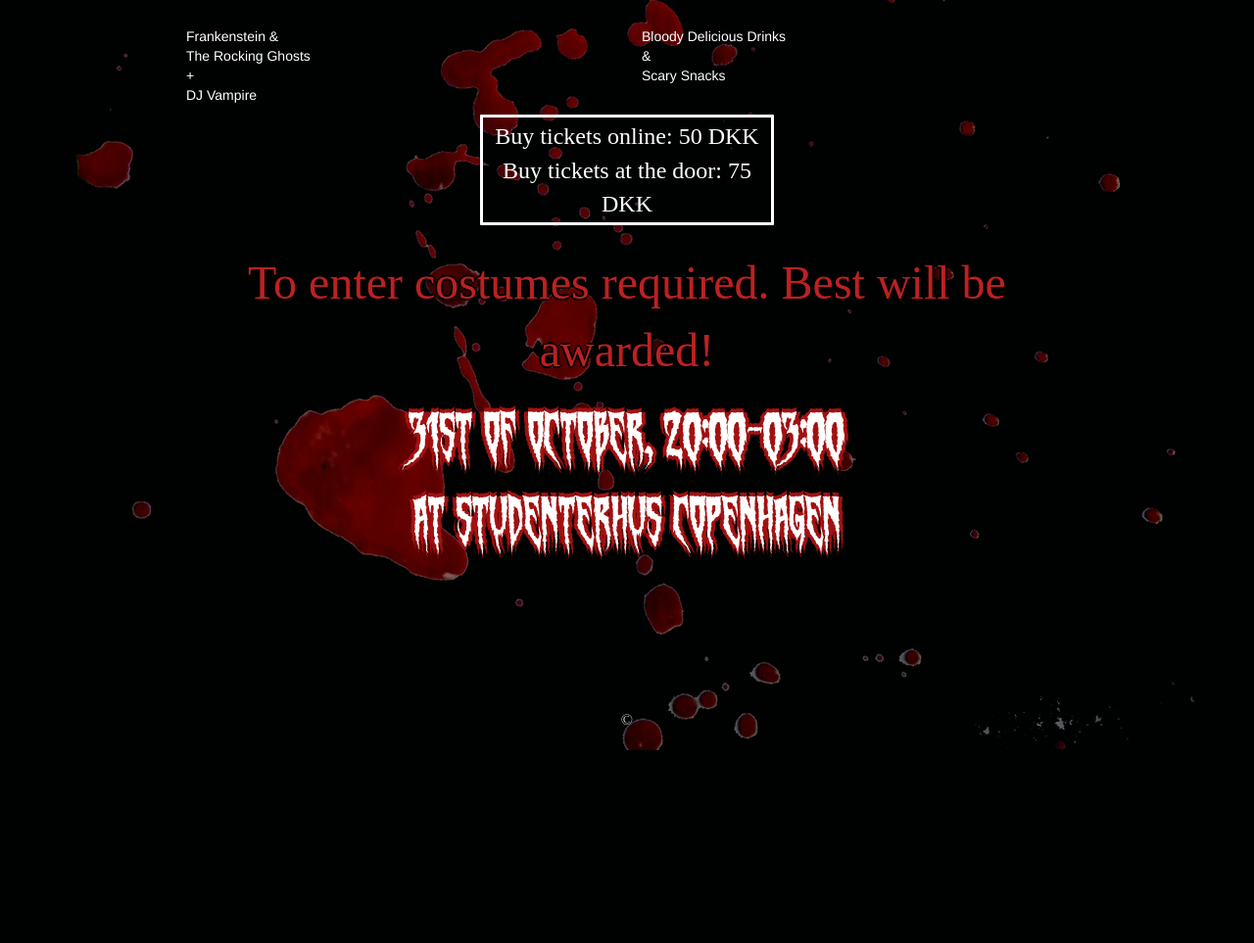
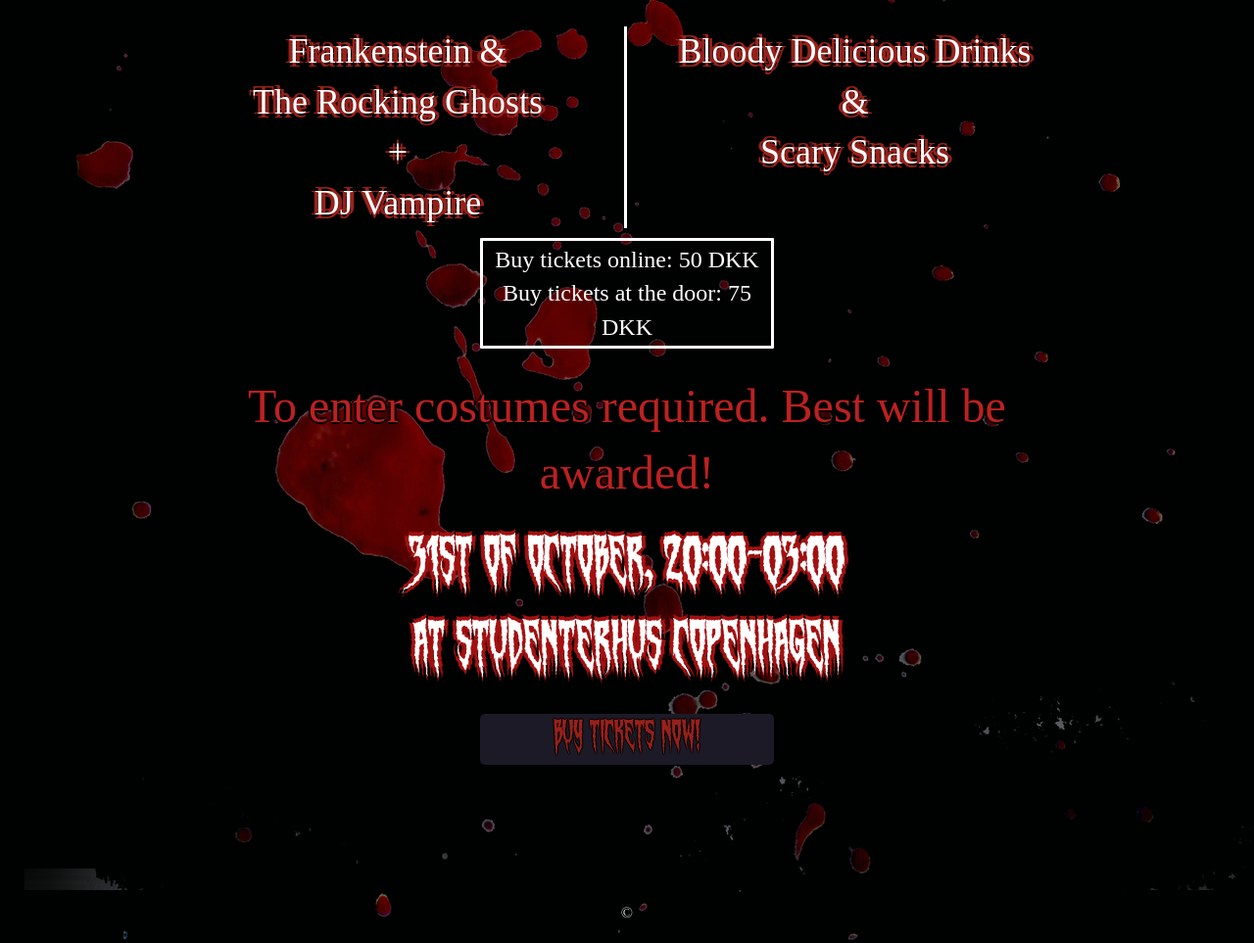
Before and after one commit to cptroar/cptroar.github.io, a plain HTML site: page index.html in a window 1280 px wide. Shown: the part 691-1654 px from the top of the page at 98% size. Before the commit the page ends 1457 px from the top, so only its background shows below. Drawn offline with Linux system fonts and the light colour scheme; a web font is replaced by a local one.

Commit message:
FinalHoefully

```diff
--- a/index.html
+++ b/index.html
@@ -5,12 +5,12 @@
     <meta charset="utf-8">
     <meta content="IE=edge" http-equiv="X-UA-Compatible">
     <meta content="width=device-width, initial-scale=1" name="viewport">
-    <meta content="" name="description">
-    <meta content="" name="author">
+    <meta content="Spooky, great fun and meet new people, taste delicious food and listen to great music, celebrating the day of the dead and monsters. Best costume gets rewarded!" name="description">
+    <meta content="Skeletor & Panthor" name="author">
     <meta name="robots" content="noindex">
 
 
-    <title>HALLOWEEN PARTY!</title><!-- Bootstrap Core CSS -->
+    <title>HALLOWEEN PARTY! - Exciting, spooky fun in Copenhagen, food and prizes.</title><!-- Bootstrap Core CSS -->
     <link href="css/bootstrap.min.css" rel="stylesheet"><!-- Custom CSS -->
     <link href="css/style.css" rel="stylesheet">
     <!-- HTML5 Shim and Respond.js IE8 support of HTML5 elements and media queries -->
@@ -71,7 +71,7 @@
 
 
  <img class="img-responsive" id="frontimage" src="img/frontlogo.jpg" alt="Logo">
-<a class="discoverbutton" href="discover.html"> <div class="discoverbutton">
+<a class="discoverbutton" href="http://www.google.com"> <div class="discoverbutton">
 
             <h1>BUY TICKETS NOW!</h1>
 
@@ -84,12 +84,12 @@
 
             <div class="container-fluid" id="maincontentwrapper">
 
-            <div class="col-xl-6 col-lg-6 col-md-6 col-sm-6 col-xs-12 maininfo">
+            <div class="col-xl-6 col-lg-6 col-md-6 col-sm-6 col-xs-12 maininfo1">
             Frankenstein & <br>
             The Rocking Ghosts <br>
             + <br>
             DJ Vampire </div>
-            <div class="col-xl-6 col-lg-6 col-md-6 col-sm-6 col-xs-12 maininfo">
+            <div class="col-xl-6 col-lg-6 col-md-6 col-sm-6 col-xs-12 maininfo2">
             Bloody Delicious Drinks <br>
             & <br>
             Scary Snacks  </div>
@@ -109,6 +109,11 @@
  </div>
 
 
+            <a class="discoverbutton" href="http://www.google.com"> <div class="discoverbutton">
+
+            <h1>BUY TICKETS NOW!</h1>
+
+            </div> </a>
                  <!-- This is an underbase -->
 
 
```
